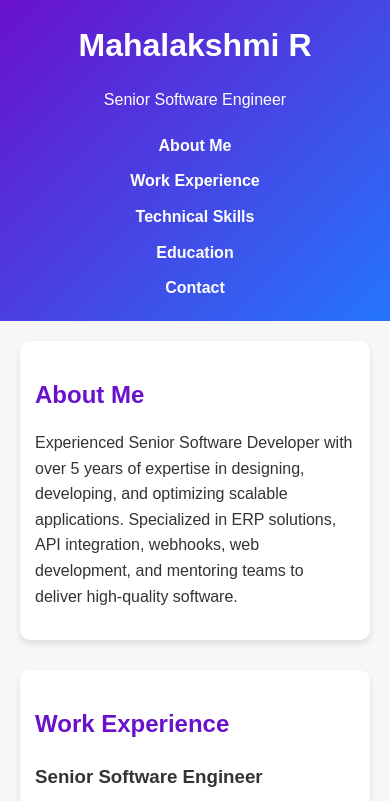
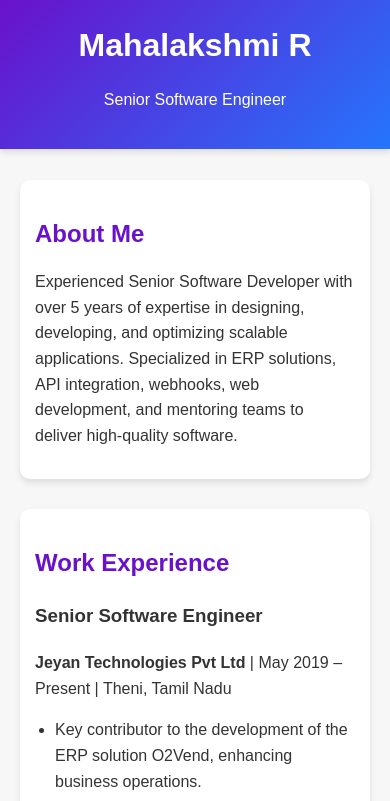
Before and after one commit to MahaSelva/My-Portfolio, a plain HTML site: page My Portfolio/wwwroot/index.html in a window 390 px wide. Shown: the top 801 px of the page. Drawn offline with Linux system fonts and the light colour scheme.

Commit message:
Fixes Fixed simple portfolio website

```diff
--- a/My Portfolio/wwwroot/index.html
+++ b/My Portfolio/wwwroot/index.html
@@ -57,13 +57,14 @@
         </section>
         <section id="contact">
             <h2>Contact</h2>
-            <p>Email: <a href="mailto:maharamarps@gmail.com">maharamarps@gmail.com</a></p>
-            <p>Phone: 8925032081</p>
+            <p>Email: <a href="mailto:maharamarps@gmail.com">maha******@gmail.com</a></p>
+            <p>Phone: 89******81</p>
             <p>Address: Maari 1st St, Allinagaram, Theni, Tamilnadu, India</p>
         </section>
+        <footer>
+            <p>© 2025 Mahalakshmi R. All Rights Reserved.</p>
+        </footer>
     </main>
-    <footer>
-        <p>© 2025 Mahalakshmi R. All Rights Reserved.</p>
-    </footer>
+
 </body>
 </html>
--- a/My Portfolio/wwwroot/style.css
+++ b/My Portfolio/wwwroot/style.css
@@ -6,6 +6,9 @@ body {
     color: #333;
     line-height: 1.6;
     background-color: #f7f7f7;
+    height: 100vh; /* Ensure the body takes the full viewport height */
+    display: flex;
+    flex-direction: column;
 }
 
 /* Header */
@@ -14,6 +17,11 @@ header {
     color: #fff;
     padding: 20px 0;
     text-align: center;
+    position: fixed; /* Fixed header */
+    top: 0;
+    width: 100%;
+    z-index: 1000; /* Ensures it stays above other elements */
+    box-shadow: 0 4px 6px rgba(0, 0, 0, 0.1); /* Optional shadow for better visibility */
 }
 
     header h1 {
@@ -51,9 +59,14 @@ nav ul {
 
 /* Main Content */
 main {
+    flex: 1; /* Allows the main section to take up the remaining height */
+    margin-top: 200px; /* Space below the fixed header */
+    overflow-y: auto; /* Enables vertical scrolling */
     padding: 20px;
+    background-color: #f7f7f7;
 }
 
+/* Sections */
 section {
     margin-bottom: 30px;
     padding: 20px;
@@ -88,6 +101,11 @@ footer {
 
 /* Mobile Responsiveness */
 @media (max-width: 768px) {
+
+    main{
+        margin-top:160px;
+    }
+
     header h1 {
         font-size: 2rem;
     }
@@ -112,4 +130,8 @@ footer {
     footer {
         font-size: 0.9rem;
     }
+
+    nav{
+        display:none;
+    }
 }
```
